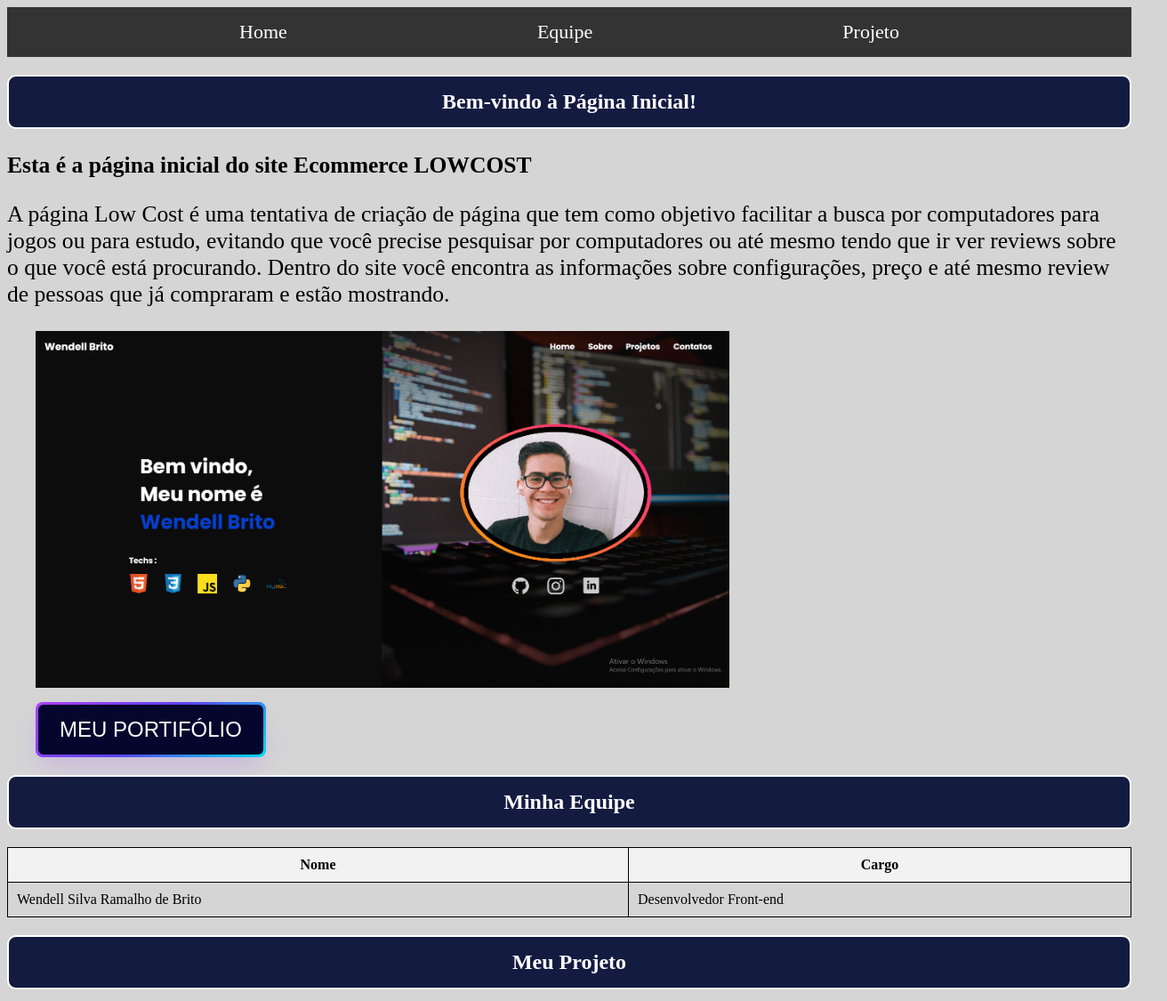
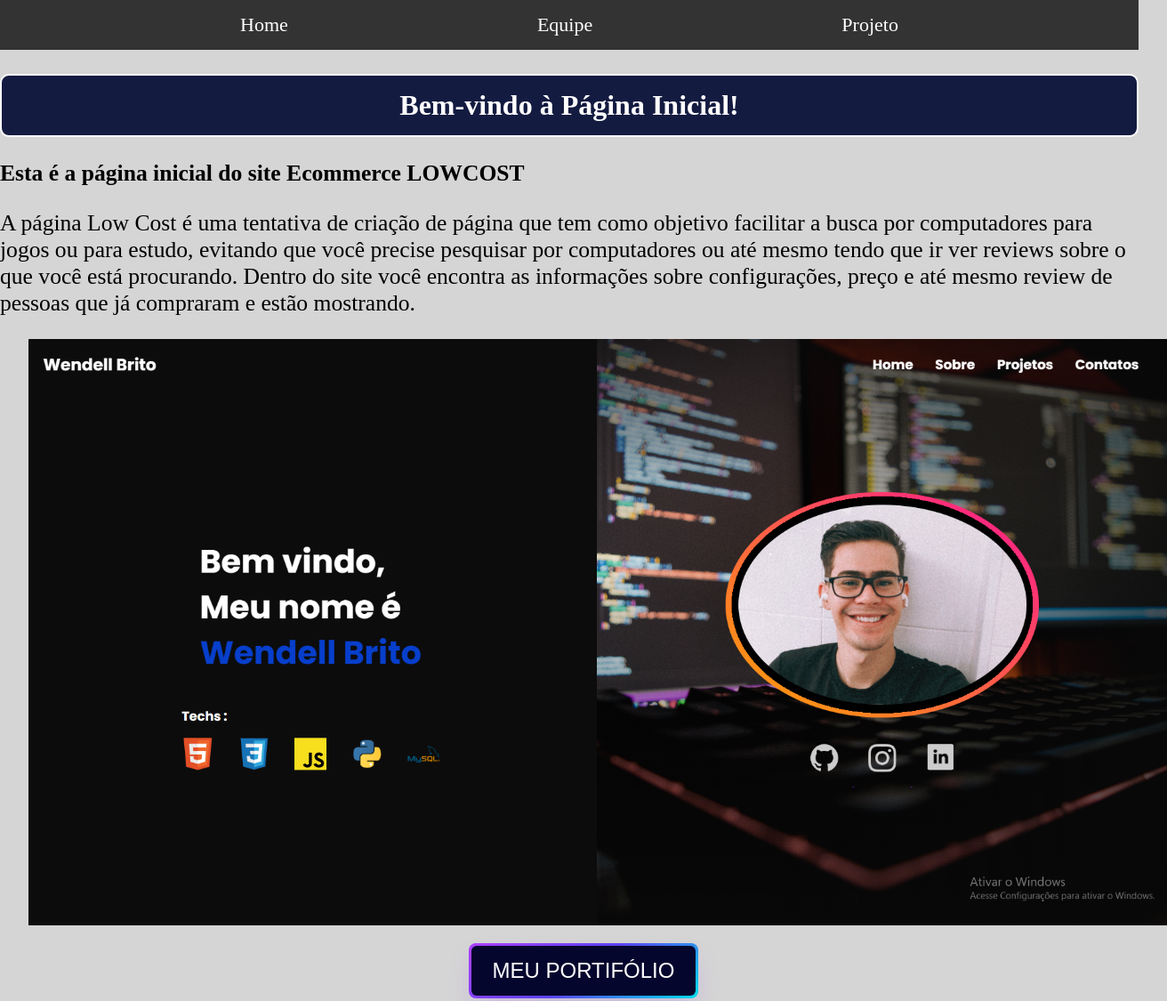
Before and after one commit to Britowiski/entrega-trabalho, a plain HTML site: page Entrega/projeto.html in a window 1280 px wide. Shown: the top 1125 px of the page at 89% size, 1312 px wide, since content can reach past the window. Drawn offline with Linux system fonts and the light colour scheme.

Commit message:
Add files via upload

```diff
--- a/Entrega/estilos.css
+++ b/Entrega/estilos.css
@@ -1,6 +1,9 @@
-body{
+body {
   background-color: #d5d5d5;
+  margin: 0;
+  padding: 0;
 }
+
 table {
   width: 100%;
   border-collapse: collapse;
@@ -23,29 +26,28 @@ nav {
   display: flex;
   text-align: center;
   justify-content: space-evenly;
-    font-size: 22px;
+  font-size: 18px;
 }
-
 
 nav a {
   color: white;
-    margin: 0 15px;
+  margin: 0 10px;
   text-decoration: none;
-    padding: 5px 15px;
+  padding: 5px 10px;
 }
 
-nav a:hover{
+nav a:hover {
   background-color: rgb(0, 149, 255);
   color: white;
   transition: 0.4s;
   border-radius: 5px;
 }
 
-.paragrafo-unico{
+.paragrafo-unico {
   font-size: 1.6rem;
 }
 
-h1{
+h1 {
   display: flex;
   justify-content: center;
   align-items: center;
@@ -54,22 +56,29 @@ h1{
   padding: 15px;
   border-radius: 10px;
   border: 2px solid #FFF;
+  font-size: 1.8rem;
 }
 
-section img{
-    width: 780px;
+section img {
+  max-width: 100%;
   height: auto;
-    display: flex;
-    justify-content: center;
-    align-items: center;
   margin-left: 2rem;
 }
 
+.container{
+  display: flex;
+  align-items: center;
+  justify-content: center;
+}
+
+.btn-container{
+  flex-direction: row;
+}
 
 
 .button-64 {
   align-items: center;
-    background-image: linear-gradient(144deg,#AF40FF, #5B42F3 50%,#00DDEB);
+  background-image: linear-gradient(144deg, #AF40FF, #5B42F3 50%, #00DDEB);
   border: 0;
   border-radius: 8px;
   box-shadow: rgba(151, 65, 252, 0.2) 0 15px 30px -5px;
@@ -77,7 +86,7 @@ section img{
   color: #FFFFFF;
   display: flex;
   font-family: Phantomsans, sans-serif;
-    font-size: 20px;
+  font-size: 18px;
   justify-content: center;
   line-height: 1em;
   max-width: 100%;
@@ -91,7 +100,6 @@ section img{
   cursor: pointer;
   margin-left: 2rem;
   margin-top: 1rem;
-
 }
 
 .button-64:active,
@@ -113,8 +121,16 @@ section img{
 }
 
 @media (min-width: 768px) {
+  nav {
+    font-size: 22px;
+  }
+
   .button-64 {
     font-size: 24px;
     min-width: 196px;
   }
+
+  h1 {
+    font-size: 2rem;
   }
+}
--- a/Entrega/projeto.html
+++ b/Entrega/projeto.html
@@ -21,17 +21,21 @@
         <h1>Bem-vindo à Página Inicial!</h1>
         <h3 class="paragrafo-unico">Esta é a página inicial do site Ecommerce LOWCOST</h3>
         <p class="paragrafo-unico">
-           A página Low Cost é uma tentativa de criação de página que tem como objetivo facilitar a busca por computadores para jogos ou para estudo, evitando que você precise pesquisar por computadores ou até mesmo tendo que ir ver reviews sobre o que você está procurando.
-           Dentro do site você encontra as informações sobre configurações, preço e até mesmo review de pessoas que já compraram e estão mostrando.
+            A página Low Cost é uma tentativa de criação de página que tem como objetivo facilitar a busca por
+            computadores para jogos ou para estudo, evitando que você precise pesquisar por computadores ou até mesmo
+            tendo que ir ver reviews sobre o que você está procurando.
+            Dentro do site você encontra as informações sobre configurações, preço e até mesmo review de pessoas que já
+            compraram e estão mostrando.
         </p>
 
         <img src="/fotos/meu-portifolio.png" alt="">
 
-
-        <button class="button-64" role="button" onclick="window.location.href='https://meu-portiifolio.netlify.app/'">
+        <div class="container">
+            <button class="button-64" role="button"
+                onclick="window.location.href='https://meu-portiifolio.netlify.app/'">
                 <span class="text">MEU PORTIFÓLIO</span>
             </button>
-
+        </div>
     </section>
 
     <!-- Seção da Equipe -->
@@ -61,15 +65,22 @@
             navegação do site. </p>
 
         <P class="paragrafo-unico">
-                Por ter feito o projeto solo, tive muita dificuldade de Desenvolver, tive dificuldadede de escolher e até mesmo elaborar o projeto sozinho, alterei diversas vezes a ideia de querer desenvolver algo mais complexo pois sabia que não daria tempo, o projeto não ficou exatamete como gostaria pois tive pouco tempo, porém está como planejado.<br>
+            Por ter feito o projeto solo, tive muita dificuldade de Desenvolver, tive dificuldadede de escolher e até
+            mesmo elaborar o projeto sozinho, alterei diversas vezes a ideia de querer desenvolver algo mais complexo
+            pois sabia que não daria tempo, o projeto não ficou exatamete como gostaria pois tive pouco tempo, porém
+            está como planejado.<br>
             Foi dificil fazer a parte responsiva mas deu certo.
         </P>
         <img src="fotos/foto2.png" alt="">
 
-            <button class="button-64" role="button" onclick="window.location.href='https://ecommerce-low-cost.netlify.app/'">
+        <div class="container">
+            <div class="btn-container">
+                <button class="button-64" role="button"
+                    onclick="window.location.href='https://ecommerce-low-cost.netlify.app/'">
                     <span class="text">PROJETO ECOMMERCE</span>
                 </button>
-
+            </div>
+        </div>
     </section>
 
 </body>
```
Also changed, not shown: 1 other file. Lines whose indentation alone changed are shown as unchanged.
